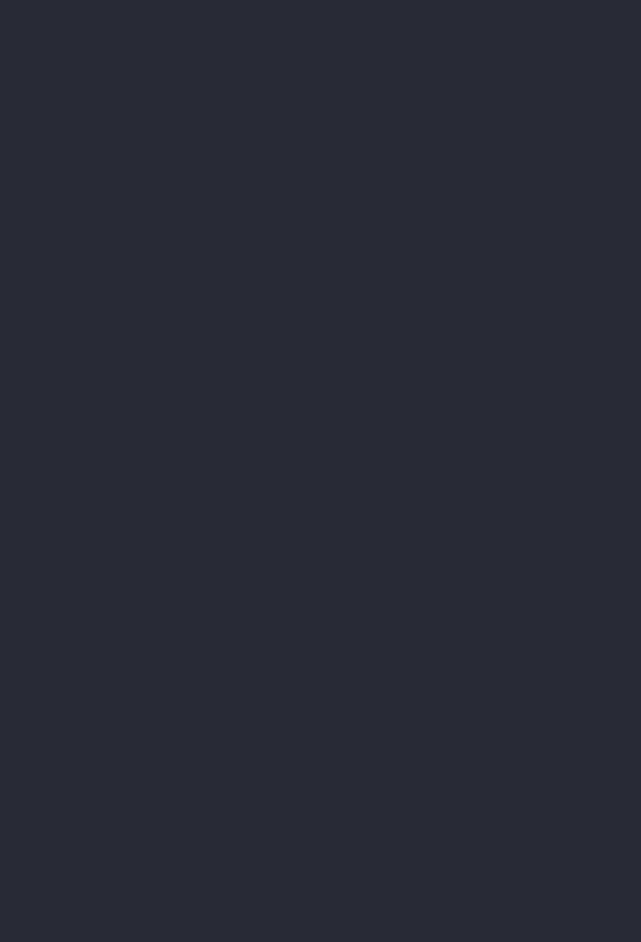
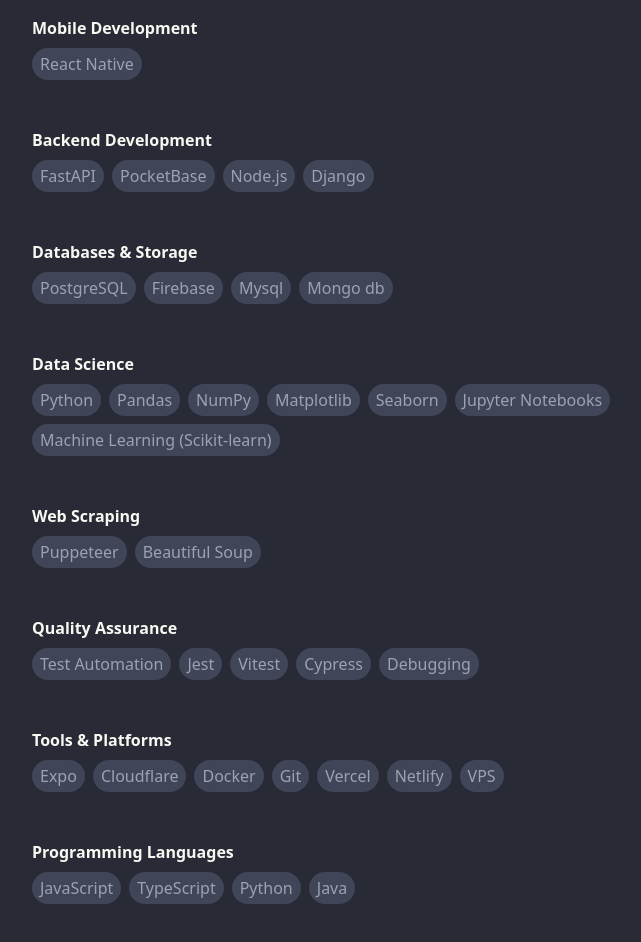
Before and after one commit to sammykinuthia/sammykinuthia, a React (Vite) app: page / in a window 1280 px wide. Shown: the part 2500-3442 px from the top of the page, without its empty margins (440-1081 px from the left). Before the commit the page ends 2116 px from the top, so only its background shows below. Built offline with nearby package versions, Linux system fonts and the light colour scheme.

Commit message:
added skills section

```diff
--- a/src/App.tsx
+++ b/src/App.tsx
@@ -44,6 +44,98 @@
       url: "https://thejitu.com/"
     }
   ]
+
+  const skills: { name: string, skills: string[] }[] = [
+    {
+      name: "Web Development",
+      skills: [
+        "React",
+        "Next.js",
+        "Remix",
+        "JavaScript",
+        "TypeScript",
+        "HTML/CSS",
+        "Tailwind CSS",
+        "Bootstrap",
+        "WordPress"
+      ]
+    },
+    {
+      name: "Mobile Development",
+      skills: [
+        "React Native"
+      ]
+    },
+    {
+      name: "Backend Development",
+      skills: [
+        "FastAPI",
+        "PocketBase",
+        "Node.js",
+        "Django",
+      ]
+    },
+    {
+      name: "Databases & Storage",
+      skills: [
+        "PostgreSQL",
+        "Firebase",
+        "Mysql",
+        "Mongo db",
+      ]
+    },
+    {
+      name: "Data Science",
+      skills: [
+        "Python",
+        "Pandas",
+        "NumPy",
+        "Matplotlib",
+        "Seaborn",
+        "Jupyter Notebooks",
+        "Machine Learning (Scikit-learn)"
+      ]
+    },
+    {
+      name: "Web Scraping",
+      skills: [
+        "Puppeteer",
+        "Beautiful Soup",
+      ]
+    },
+    {
+      name: "Quality Assurance",
+      skills: [
+        "Test Automation",
+        "Jest",
+        "Vitest",
+        "Cypress",
+        "Debugging",
+      ]
+    },
+    {
+      name: "Tools & Platforms",
+      skills: [
+        "Expo",
+        "Cloudflare",
+        "Docker",
+        "Git",
+        "Vercel",
+        "Netlify",
+        "VPS"
+      ]
+    },
+    {
+      name: "Programming Languages",
+      skills: [
+        "JavaScript",
+        "TypeScript",
+        "Python",
+        "Java"
+      ]
+    }
+  ];
+
   return (
 
     <>
@@ -141,6 +233,26 @@
 
               </div>
             </div>
+            {/* skills */}
+            <div id="skills" className="mt-8 md:mt-12">
+              <h2 className="text-5xl md:text-6xl lg:lg:text-7xl xl:lg:text-8xl uppercase font-bold" >Skills <span className="text-gray-600">and Tools</span></h2>
+              <div className="my-8">
+                {skills.map(skill => (
+                  <div key={skill.name} className="p-6 group rounded-lg hover:bg-gray-700 duration-300 animation flex">
+                    <div className="flex-1 h-full flex flex-col justify-center">
+                      <h4 className="font-semibold">{skill.name}</h4>
+                      <div className="flex gap-2 items-start flex-wrap mt-2">
+                        {skill.skills.map(i => (
+                          <p className="text-gray-400 bg-neutral p-1 px-2 rounded-badge ">{i}</p>
+                        ))}
+                      </div>
+                    </div>
+
+                  </div>
+                ))}
+
+              </div>
+            </div>
           </div>
         </div>
       </div>
```
